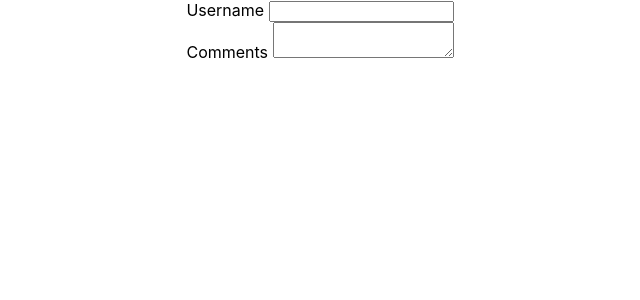
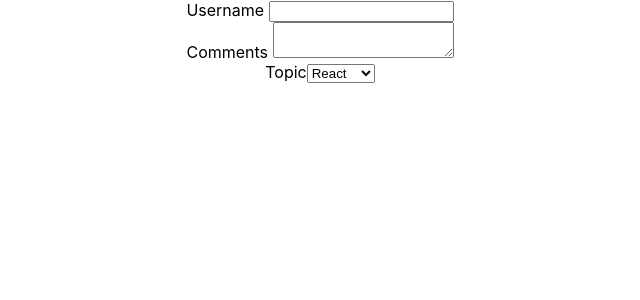
Before and after one commit to MarioTiara/React-Study, a React (Create React App) app: page / in a window 1280 px wide. Shown: the top 300 px of the page, without its empty margins (320-960 px from the left). Built offline with nearby package versions, Linux system fonts and the light colour scheme.

Commit message:
[21- basic form handling] Example-> onchange handler -< option

```diff
--- a/src/components/Form.js
+++ b/src/components/Form.js
@@ -6,7 +6,8 @@
 
       this.state = {
          username: '',
-         comment:''
+         comment:'',
+         topic:'react'
       }
    }
    handleUsernameChange = (event) => {
@@ -22,6 +23,11 @@
          comment:event.target.value
       })
    }
+   handleTopicChange=(event) =>{
+      this.setState({
+         topic:event.target.value
+      })
+   }
    render() {
       return (
          <form>
@@ -33,6 +39,14 @@
                <label>Comments </label>
                <textarea value={this.state.comment} onChange={this.handleCommentChange}/>
             </div>
+            <div>
+               <label>Topic</label>
+               <select value={this.state.topic} onChange={this.handleTopicChange}>
+                  <option value='react'>React</option>
+                  <option value='angular'>Angular</option>
+                  <option value='vue'>Vue</option>
+               </select>
+            </div>
          </form>
 
       )
```
